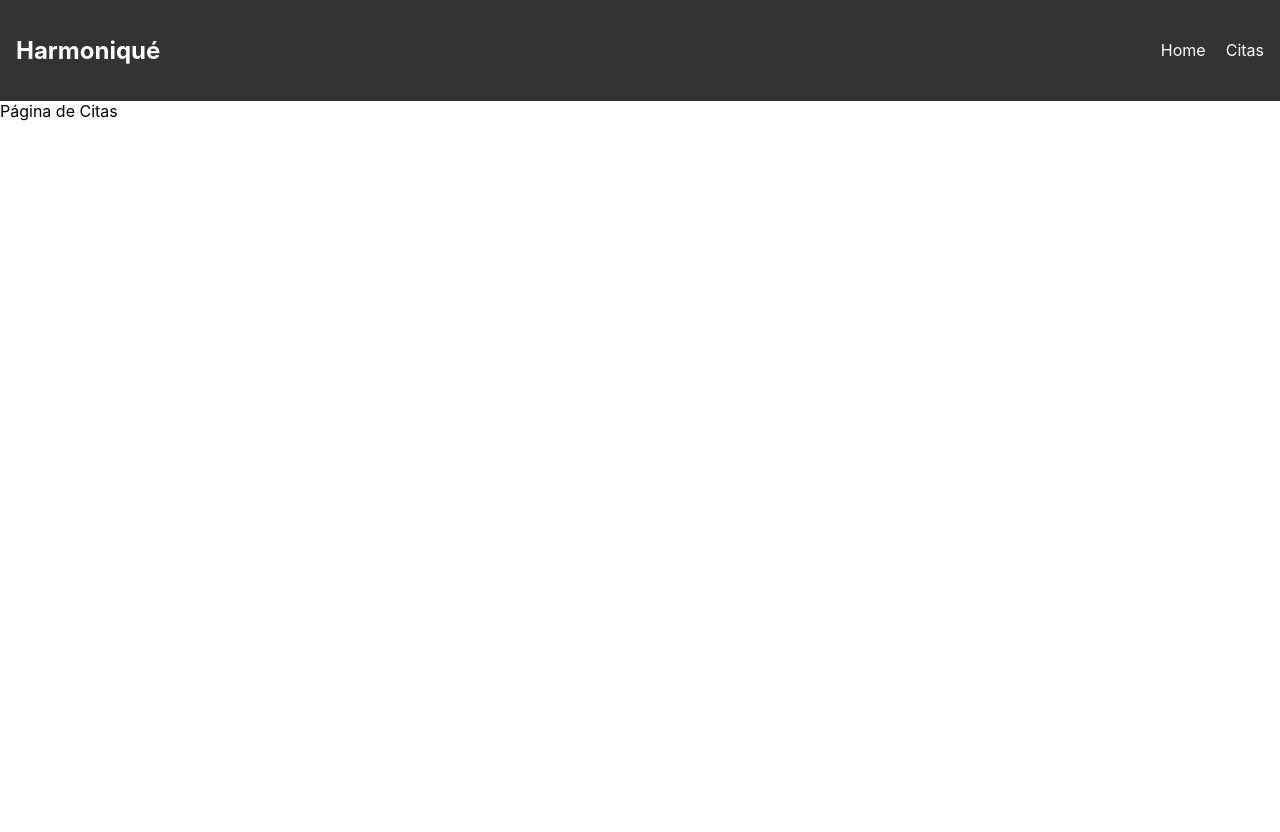
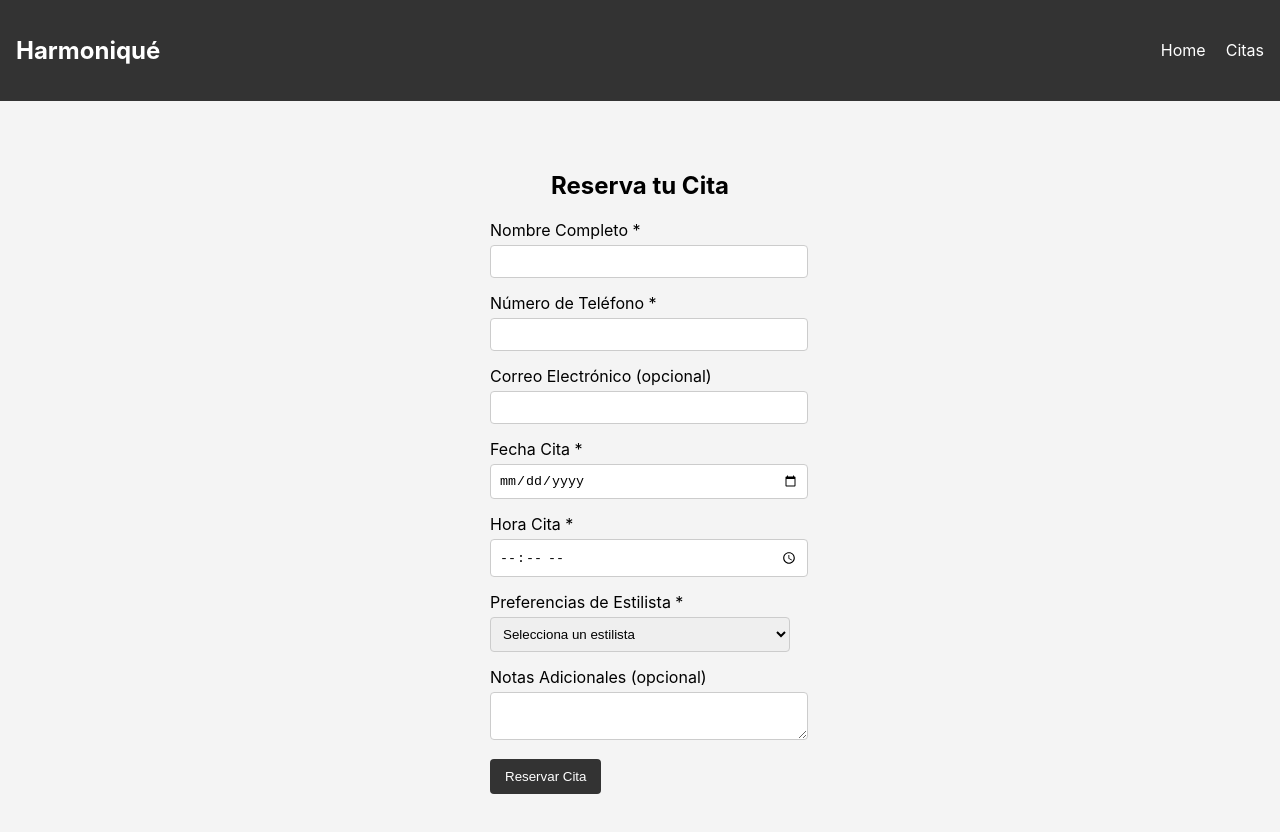
Before and after one commit to JoanG1/Proyecto-IS2-FrontEnd, a React (Create React App) app: page /citas in a window 1280 px wide. Shown: the top 832 px of the page. Before the commit the page ends 800 px from the top, so only its background shows below. Built offline with nearby package versions, Linux system fonts and the light colour scheme.

Commit message:
Mensaje de confirmcion para cita

```diff
--- a/package.json
+++ b/package.json
@@ -3,6 +3,9 @@
   "version": "0.1.0",
   "private": true,
   "dependencies": {
+    "@emotion/react": "^11.13.3",
+    "@emotion/styled": "^11.13.0",
+    "@mui/material": "^6.1.2",
     "@testing-library/jest-dom": "^5.17.0",
     "@testing-library/react": "^13.4.0",
     "@testing-library/user-event": "^13.5.0",
--- a/src/App.js
+++ b/src/App.js
@@ -3,6 +3,7 @@ import React from 'react';
 import { BrowserRouter as Router, Route, Routes } from 'react-router-dom';
 import Navbar from './components/Navbar';
 import Home from './components/Home';
+import Citas from './components/Citas';
 // Importa otros componentes según sea necesario
 
 const App = () => {
@@ -11,7 +12,7 @@ const App = () => {
             <Navbar />
             <Routes>
                 <Route path="/" element={<Home />} />
-                <Route path="/citas" element={<div>Página de Citas</div>} /> {/* Placeholder para la página de citas */}
+                <Route path="/citas" element={<div><Citas></Citas></div>} /> {/* Placeholder para la página de citas */}
             </Routes>
         </Router>
     );
--- /dev/null
+++ b/src/components/Citas.css
@@ -0,0 +1,44 @@
+/* src/components/Citas.css */
+.citas {
+    display: flex;
+    flex-direction: column;
+    align-items: center;
+    padding: 50px;
+    background-color: #f4f4f4; /* Color suave */
+}
+
+.citas h2 {
+    margin-bottom: 20px;
+}
+
+.form-group {
+    margin-bottom: 15px;
+    width: 300px; /* Ancho fijo para el formulario */
+}
+
+.form-group label {
+    display: block;
+    margin-bottom: 5px;
+}
+
+.form-group input,
+.form-group select,
+.form-group textarea {
+    width: 100%;
+    padding: 8px;
+    border: 1px solid #ccc;
+    border-radius: 4px;
+}
+
+button {
+    padding: 10px 15px;
+    background-color: #333; /* Color oscuro */
+    color: #fff;
+    border: none;
+    border-radius: 4px;
+    cursor: pointer;
+}
+
+button:hover {
+    background-color: #555; /* Color más claro al pasar el mouse */
+}
--- /dev/null
+++ b/src/components/Citas.js
@@ -0,0 +1,160 @@
+// src/components/Citas.js
+import React, { useState } from 'react';
+import './Citas.css'; // Para estilos personalizados
+import Notification from './Notification'; // Importar el componente de notificación
+
+const Citas = () => {
+    const [formData, setFormData] = useState({
+        nombreCompleto: '',
+        numeroTelefono: '',
+        correoElectronico: '',
+        fechaCita: '',
+        horaCita: '',
+        estilista: '',
+        notas: '',
+    });
+
+    const [openNotification, setOpenNotification] = useState(false);
+    const [notificationMessage, setNotificationMessage] = useState('');
+    const [severity, setSeverity] = useState('success');
+
+    const estilistas = ['Estilista 1', 'Estilista 2', 'Estilista 3']; // Datos de prueba
+
+    const handleChange = (e) => {
+        const { name, value } = e.target;
+        setFormData({ ...formData, [name]: value });
+    };
+
+    const handleSubmit = (e) => {
+        e.preventDefault();
+
+        // Aquí podrías manejar el envío del formulario, como enviar a un backend
+        console.log(formData);
+
+        // Simulando el envío y el resultado
+        try {
+            // Simular una solicitud exitosa
+            setNotificationMessage('Cita guardada y agendada correctamente.');
+            setSeverity('success');
+            setOpenNotification(true);
+
+            // Limpiar el formulario
+            setFormData({
+                nombreCompleto: '',
+                numeroTelefono: '',
+                correoElectronico: '',
+                fechaCita: '',
+                horaCita: '',
+                estilista: '',
+                notas: '',
+            });
+        } catch (error) {
+            setNotificationMessage('Error al guardar la cita. Inténtalo de nuevo.');
+            setSeverity('error');
+            setOpenNotification(true);
+        }
+    };
+
+    const handleCloseNotification = () => {
+        setOpenNotification(false);
+    };
+
+    return (
+        <div className="citas">
+            <h2>Reserva tu Cita</h2>
+            <form onSubmit={handleSubmit}>
+                <div className="form-group">
+                    <label htmlFor="nombreCompleto">Nombre Completo *</label>
+                    <input
+                        type="text"
+                        id="nombreCompleto"
+                        name="nombreCompleto"
+                        required
+                        value={formData.nombreCompleto}
+                        onChange={handleChange}
+                    />
+                </div>
+                <div className="form-group">
+                    <label htmlFor="numeroTelefono">Número de Teléfono *</label>
+                    <input
+                        type="tel"
+                        id="numeroTelefono"
+                        name="numeroTelefono"
+                        required
+                        value={formData.numeroTelefono}
+                        onChange={handleChange}
+                    />
+                </div>
+                <div className="form-group">
+                    <label htmlFor="correoElectronico">Correo Electrónico (opcional)</label>
+                    <input
+                        type="email"
+                        id="correoElectronico"
+                        name="correoElectronico"
+                        value={formData.correoElectronico}
+                        onChange={handleChange}
+                    />
+                </div>
+                <div className="form-group">
+                    <label htmlFor="fechaCita">Fecha Cita *</label>
+                    <input
+                        type="date"
+                        id="fechaCita"
+                        name="fechaCita"
+                        required
+                        value={formData.fechaCita}
+                        onChange={handleChange}
+                    />
+                </div>
+                <div className="form-group">
+                    <label htmlFor="horaCita">Hora Cita *</label>
+                    <input
+                        type="time"
+                        id="horaCita"
+                        name="horaCita"
+                        required
+                        value={formData.horaCita}
+                        onChange={handleChange}
+                    />
+                </div>
+                <div className="form-group">
+                    <label htmlFor="estilista">Preferencias de Estilista *</label>
+                    <select
+                        id="estilista"
+                        name="estilista"
+                        required
+                        value={formData.estilista}
+                        onChange={handleChange}
+                    >
+                        <option value="">Selecciona un estilista</option>
+                        {estilistas.map((estilista, index) => (
+                            <option key={index} value={estilista}>
+                                {estilista}
+                            </option>
+                        ))}
+                    </select>
+                </div>
+                <div className="form-group">
+                    <label htmlFor="notas">Notas Adicionales (opcional)</label>
+                    <textarea
+                        id="notas"
+                        name="notas"
+                        value={formData.notas}
+                        onChange={handleChange}
+                    />
+                </div>
+                <button type="submit">Reservar Cita</button>
+            </form>
+
+            {/* Componente de notificación */}
+            <Notification
+                open={openNotification}
+                handleClose={handleCloseNotification}
+                message={notificationMessage}
+                severity={severity}
+            />
+        </div>
+    );
+};
+
+export default Citas;
--- /dev/null
+++ b/src/components/Notification.js
@@ -0,0 +1,20 @@
+// src/components/Notification.js
+import React from 'react';
+import Snackbar from '@mui/material/Snackbar';
+import MuiAlert from '@mui/material/Alert';
+
+const Alert = React.forwardRef(function Alert(props, ref) {
+    return <MuiAlert elevation={6} ref={ref} variant="filled" {...props} />;
+});
+
+const Notification = ({ open, handleClose, message, severity }) => {
+    return (
+        <Snackbar open={open} autoHideDuration={4000} onClose={handleClose}>
+            <Alert onClose={handleClose} severity={severity} sx={{ width: '100%' }}>
+                {message}
+            </Alert>
+        </Snackbar>
+    );
+};
+
+export default Notification;
```
Also changed, not shown: src/components/Notification.css (added), 1 other file (tests, documents, lock files or other folders).
